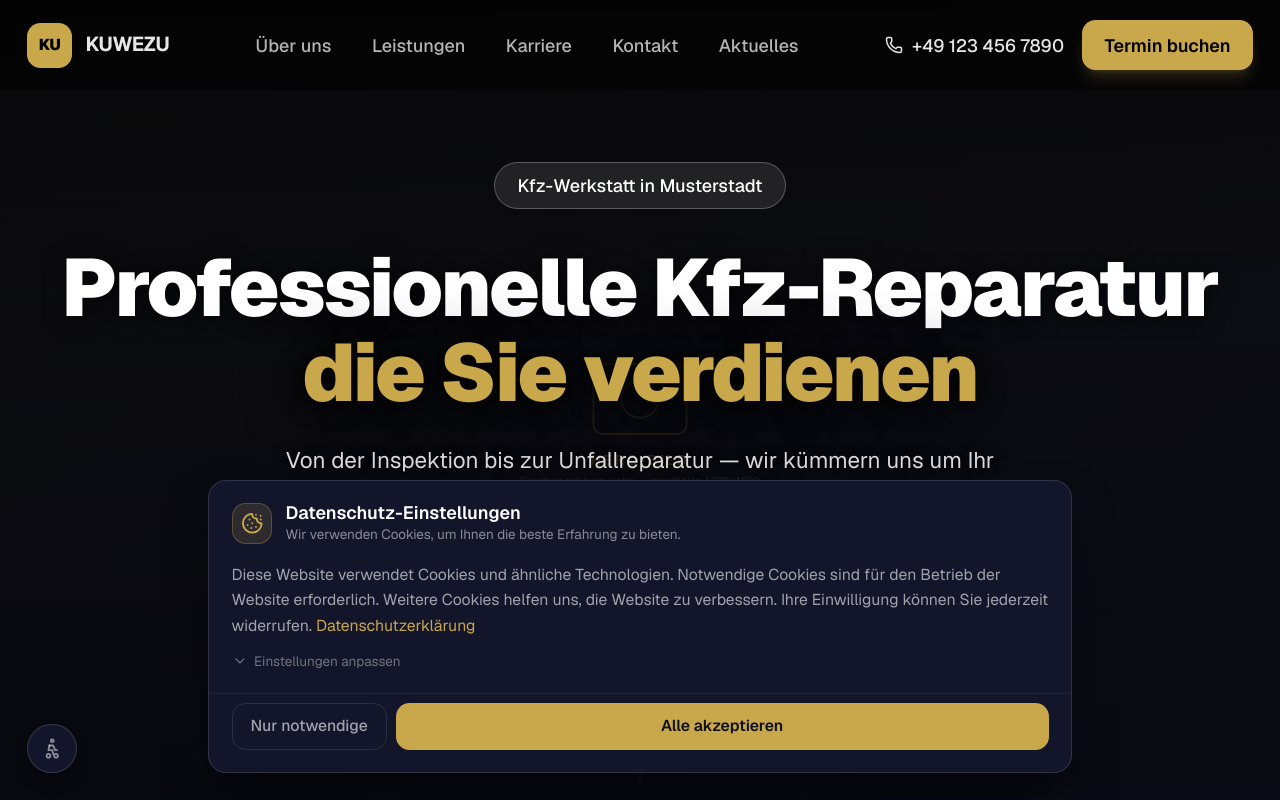
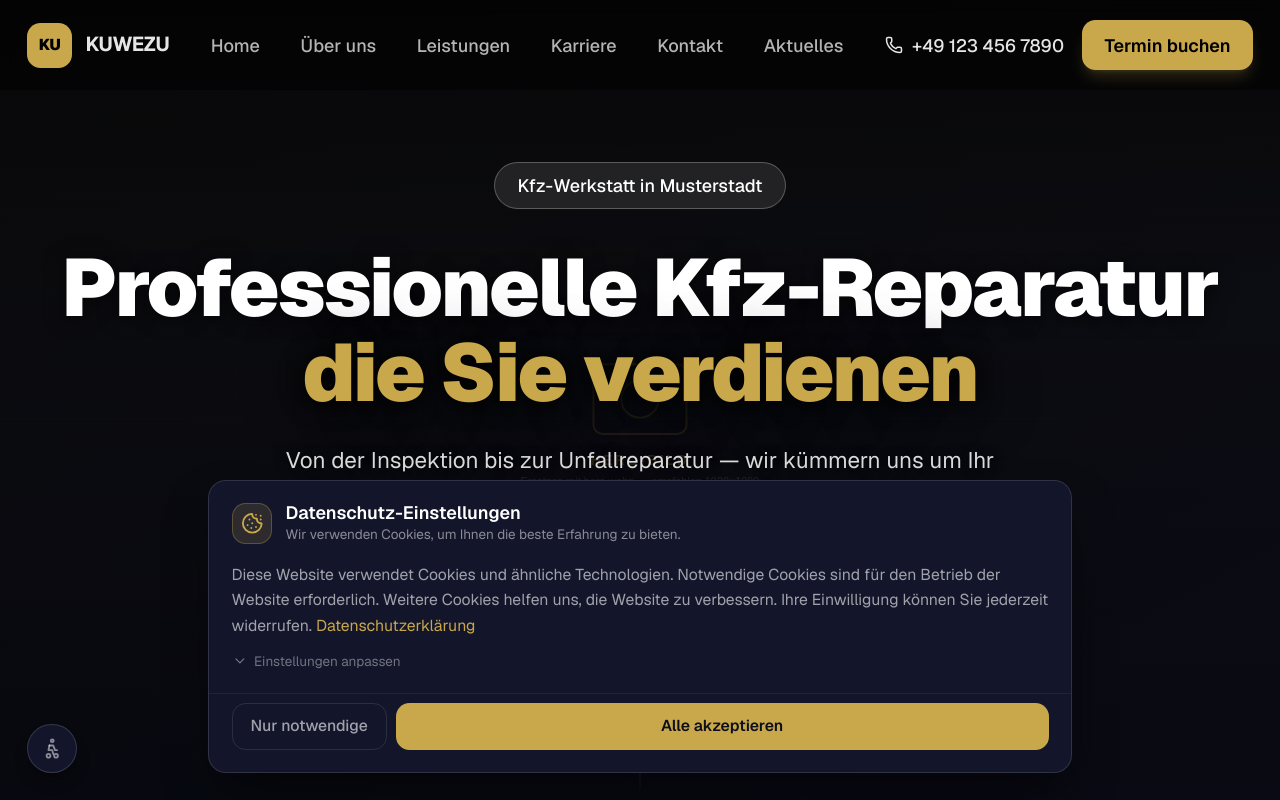
Before and after one commit to KUWEZU/template-onepager-1, a Next.js app: page / in a window 1280 px wide. Shown: the top 800 px of the page. Built offline with nearby package versions, Linux system fonts and the light colour scheme.

Commit message:
feat: add Home nav link as first item in desktop and mobile nav

```diff
--- a/src/components/Navbar.tsx
+++ b/src/components/Navbar.tsx
@@ -8,6 +8,7 @@ import { Menu, X, Phone } from "lucide-react";
 import { client } from "@/data/client";
 
 const NAV_ANCHORS = [
+  { label: "Home",       anchor: ""           },
   { label: "Über uns",   anchor: "ueber-uns"  },
   { label: "Leistungen", anchor: "leistungen" },
   { label: "Karriere",   anchor: "karriere"   },
@@ -39,7 +40,11 @@ export function Navbar() {
     if (pathname !== "/") return; // let normal link navigation handle it
     e.preventDefault();
     setOpen(false);
-    document.getElementById(anchor)?.scrollIntoView({ behavior: "smooth" });
+    if (anchor === "") {
+      window.scrollTo({ top: 0, behavior: "smooth" });
+    } else {
+      document.getElementById(anchor)?.scrollIntoView({ behavior: "smooth" });
+    }
   }
 
   const initials = client.name.slice(0, 2).toUpperCase();
```
